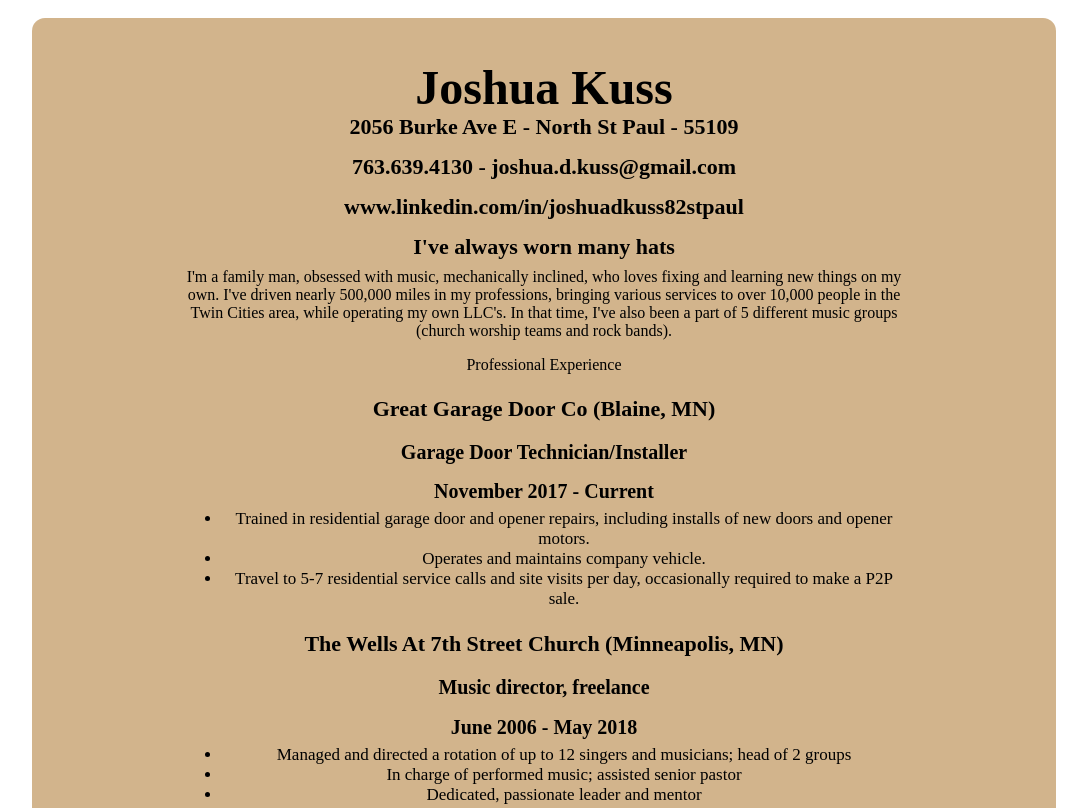
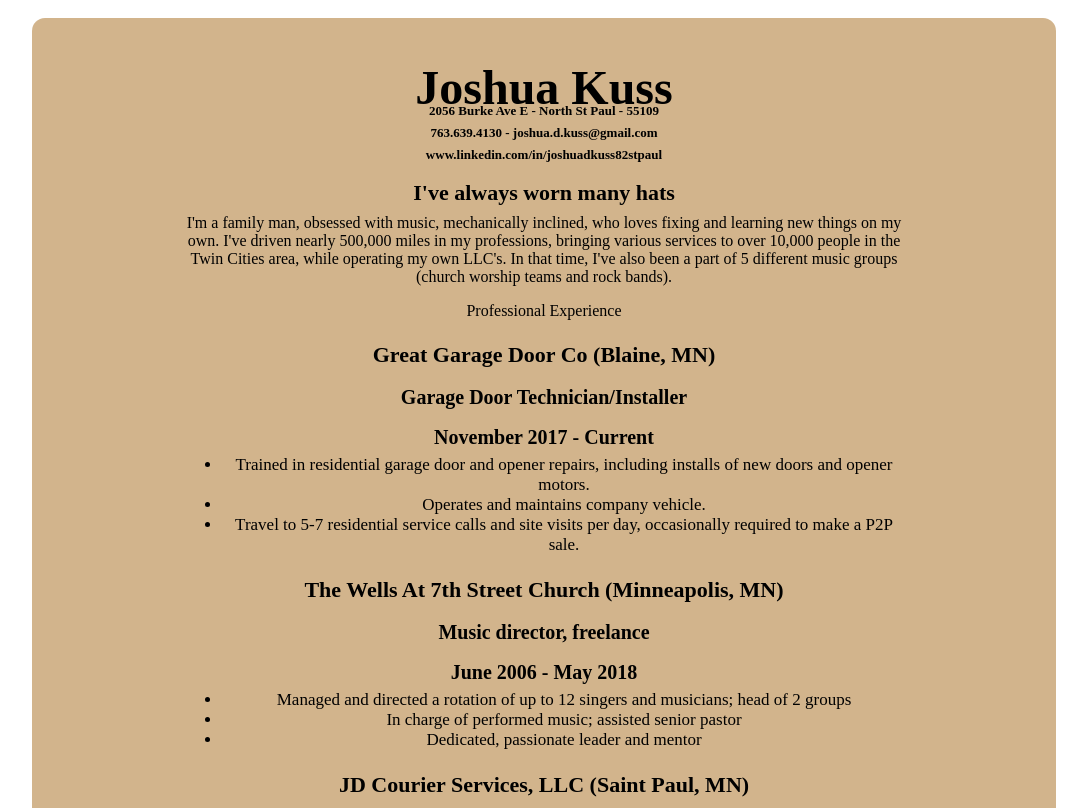
Before and after one commit to JoshuaDKuss/JoshuaDKuss.github.io, a plain HTML site: page index.html in a window 1280 px wide. Shown: the top 808 px of the page, without its empty margins (96-1183 px from the left). Drawn offline with Linux system fonts and the light colour scheme.

Commit message:
resume EDIT 3

```diff
--- a/index.html
+++ b/index.html
@@ -9,9 +9,9 @@
       <div id="container">
 			  <div id="content-contact">
           <h1>Joshua Kuss</h1>
-           <h3>2056 Burke Ave E  -  North St Paul  -  55109</h3>
-           <h3>763.639.4130  -  joshua.d.kuss@gmail.com</h3>
-           <h3>www.linkedin.com/in/joshuadkuss82stpaul</h3>
+           <h2>2056 Burke Ave E  -  North St Paul  -  55109</h2>
+           <h2>763.639.4130  -  joshua.d.kuss@gmail.com</h2>
+           <h2>www.linkedin.com/in/joshuadkuss82stpaul</h2>
         </div>
 
         <div id="intro">
```
